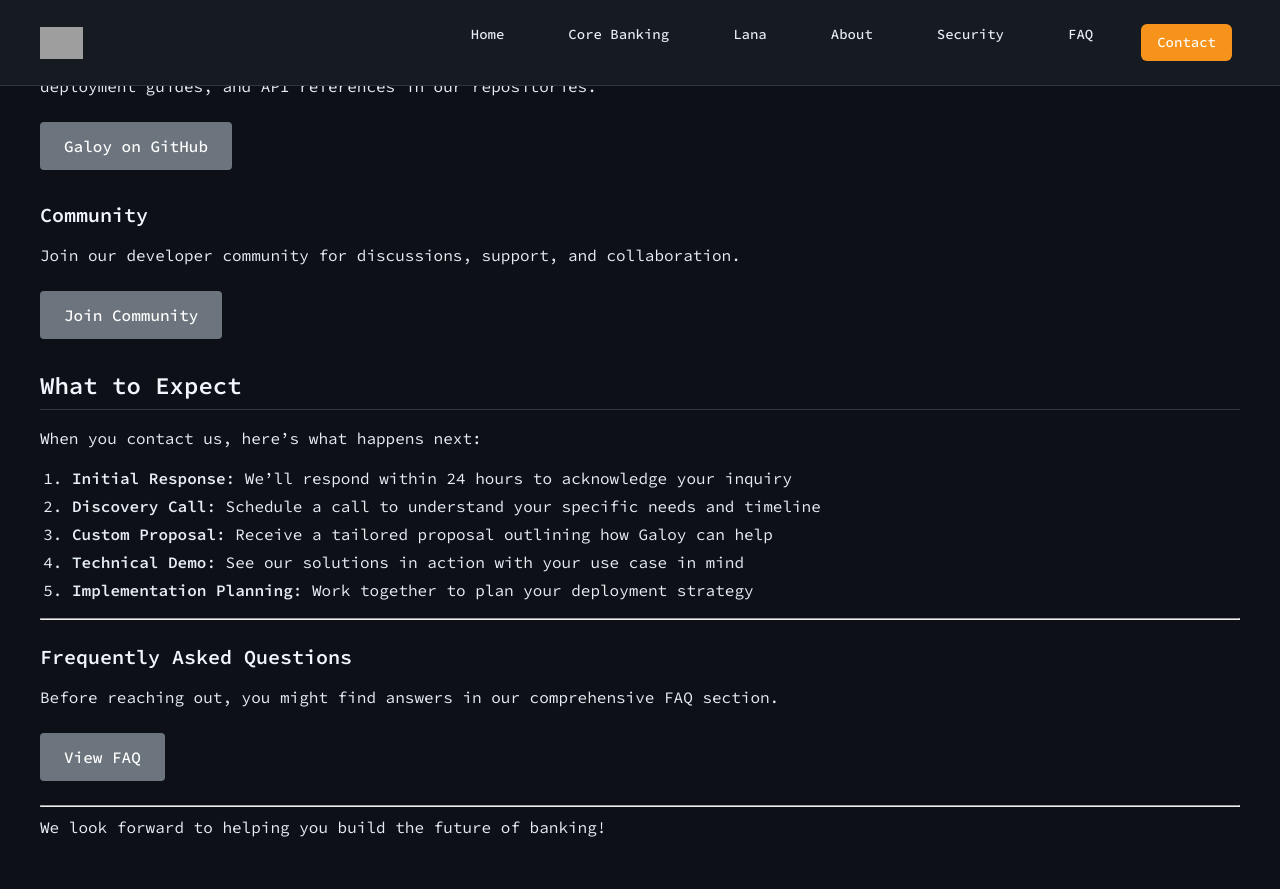
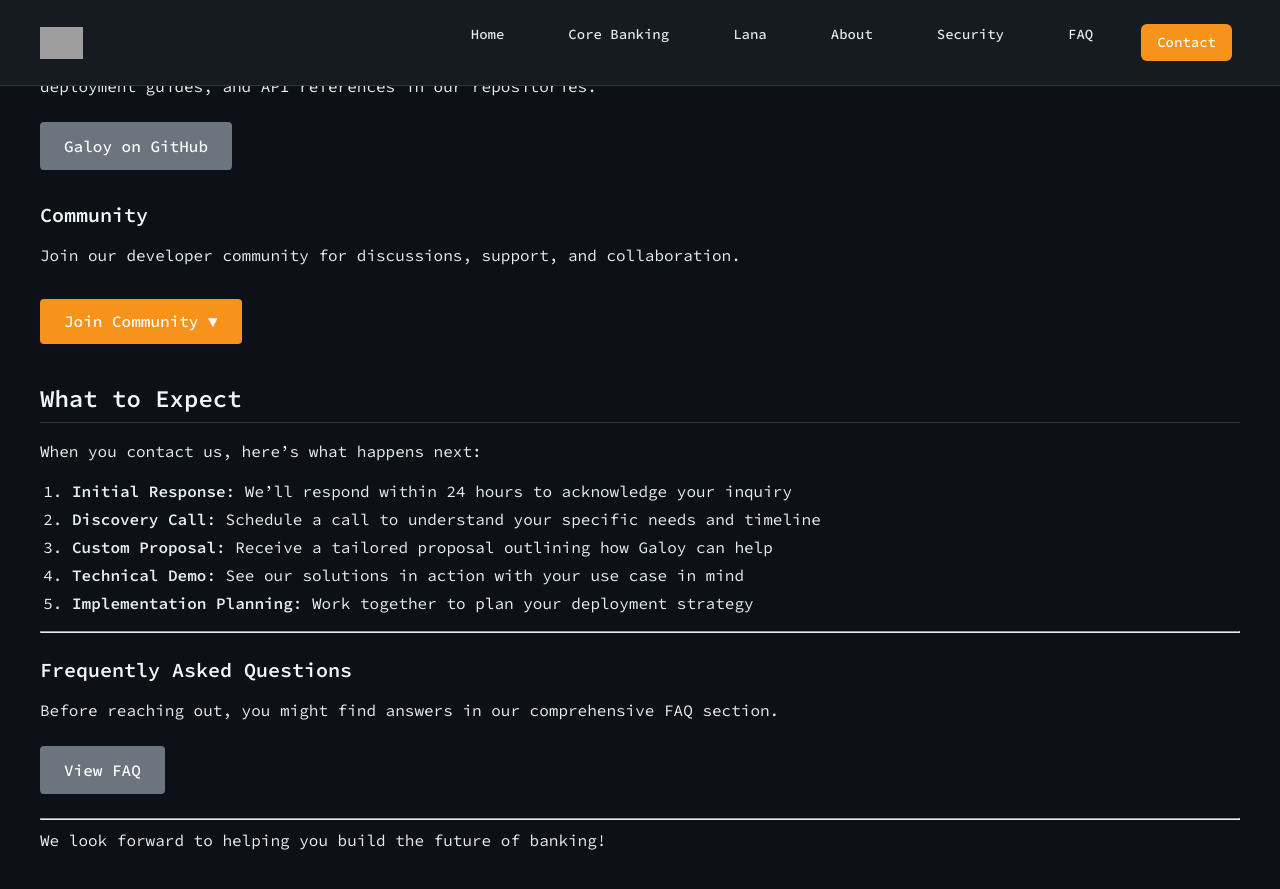
Before and after one commit to dylanwilson21/markdownsite, a Jekyll site: the page built from contact.md, in a window 1280 px wide and 900 px high, scrolled down 867 px. Shown: the top 889 px of the window. Built offline with Jekyll 4.4.1, drawn with Linux system fonts in a browser that asks for light colours; grey boxes are pictures that could not be loaded.

Commit message:
Assistant checkpoint: Replace Join Community button with dropdown
Assistant generated file changes:
- contact.md: Replace Join Community button with dropdown, Add JavaScript function for community dropdown, Update window click handler for both dropdowns

---

User prompt:

in the contact page, change the button for join community to be a dropdown with the telegram and discord links

Replit-Commit-Author: Assistant
Replit-Commit-Session-Id: ba3221a9-4e66-4df6-8dca-42747f751e8d

```diff
--- a/contact.md
+++ b/contact.md
@@ -156,7 +160,19 @@ Explore our open-source codebase, contribute to development, or report issues. F
 ### Community
 Join our developer community for discussions, support, and collaboration.
 
-[Join Community](https://github.com/GaloyMoney/galoy/discussions){: .btn .btn-secondary}
+<div class="contact-dropdown">
+  <button class="contact-dropdown-btn" onclick="toggleCommunityDropdown()">Join Community ▼</button>
+  <div class="contact-dropdown-content" id="communityDropdown">
+    <div class="contact-item">
+      <strong>Public Telegram</strong>
+      <input type="text" value="https://t.me/galoyofficial" readonly onclick="copyToClipboard(this)">
+    </div>
+    <div class="contact-item">
+      <strong>Public Discord</strong>
+      <input type="text" value="https://discord.gg/MzWus8Nvzw" readonly onclick="copyToClipboard(this)">
+    </div>
+  </div>
+</div>
 
 ## What to Expect
 
```
Also changed, not shown: other parts of contact.md (+4 -0 lines).
